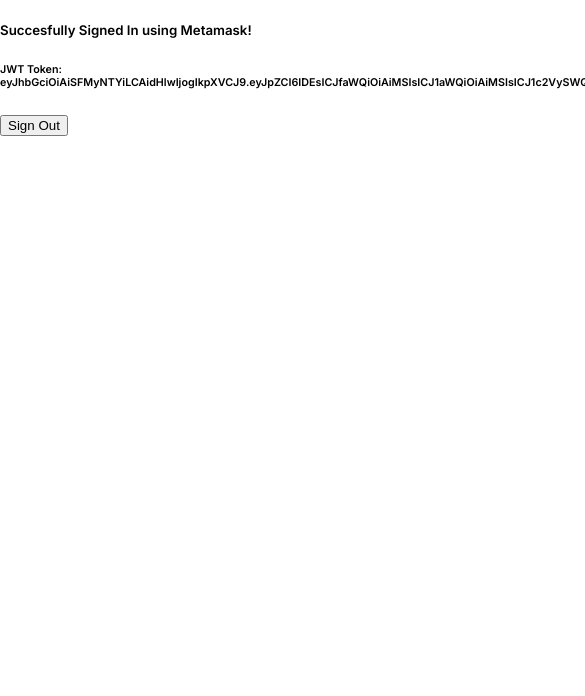
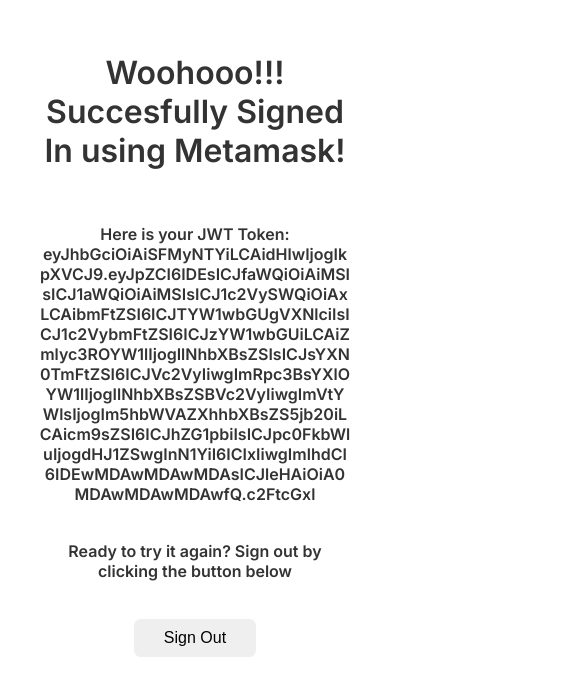
Before and after one commit to dhanmoni/buildspace-demo, a React (Vite) app in the folder client/: page /home in a window 390 px wide. Shown: the top 696 px of the page, 585 px wide, since content can reach past the window. Built offline with nearby package versions, Linux system fonts and the light colour scheme; sample sign-in values are in the browser's storage.

Commit message:
minor changes, responsiveness added

```diff
--- a/client/src/components/HeroSection.jsx
+++ b/client/src/components/HeroSection.jsx
@@ -1,10 +1,13 @@
 import React from "react";
-import '../styles/HeroSection.css'
+import { Link } from "react-router-dom";
+import "../styles/HeroSection.css";
 
 function HeroSection() {
   return (
     <div id="hero-section">
-      <div id="title">Home to the <br/> <span>world's best</span> web3 <br/> builders.</div>
+      <div id="title">
+        Home to the <br /> <span>world's best</span> web3 <br /> builders.
+      </div>
       <div id="sub-title">
         Buildspace accelerates your builder journey into web3. Whether you're
         just starting out, a seasoned vet transitioning from web2, or thinking
@@ -12,8 +15,18 @@
         incredible builders doing just that.
       </div>
       <div id="action-btns">
-        <div id="btn-project">Start a Project</div>
-        <div id="btn-discord">Join Discord</div>
+        <div id="btn-project">
+          <Link to="/login" style={{textDecoration:'none', color: '#333'}}>
+            Start a Project
+          </Link>
+        </div>
+        <div id="btn-discord">
+          <Link to="/login" style={{textDecoration:'none', color: '#fff'}}>
+            Join Discord
+          </Link>
+        </div>
+        {/* <div id="btn-project">Start a Project</div>
+        <div id="btn-discord">Join Discord</div> */}
       </div>
     </div>
   );
--- a/client/src/pages/Home.jsx
+++ b/client/src/pages/Home.jsx
@@ -1,5 +1,6 @@
 import React, { useEffect, useState } from 'react'
 import { useNavigate } from "react-router-dom";
+import '../styles/Home.css'
 
 function Home() {
   const navigate = useNavigate()
@@ -14,10 +15,13 @@
       navigate('/')
     }
   return (
-    <div>
-      <h5>Succesfully Signed In using Metamask! </h5>
-      <h6>JWT Token: {token}</h6>
-      <button onClick={handleSignout} >Sign Out</button>
+    <div style={{width: '80vw', margin: '0 auto'}}>
+      <h5>Woohooo!!! Succesfully Signed In using Metamask!</h5>
+      <h6>Here is your JWT Token: {token}</h6>
+      <h6>Ready to try it again? Sign out by clicking the button below</h6>
+      <div className='btn-container'>
+        <button onClick={handleSignout}>Sign Out</button>
+      </div>
       </div>
   )
 }
--- a/client/src/styles/AuthPage.css
+++ b/client/src/styles/AuthPage.css
@@ -22,6 +22,7 @@
     font-weight: 600;
     letter-spacing: -.05em;
     background: rgb(25,9,55);
+    background-size: contain;
     background: linear-gradient(147deg, rgba(25,9,55,1) 0%, rgba(150,18,133,1) 57%, rgba(225,84,90,1) 100%);
 }
 #left-panel p{
@@ -100,3 +101,35 @@
 #metamask-btn {
     background-color: #F6851B;
 }
+
+@media only screen and (max-width: 600px) {
+    #auth-page{
+        display: flex;
+        flex-direction: column;
+        min-height: 60vh;
+    }
+    #left-panel, #auth-form{
+        display: flex;
+        flex-direction: column;
+        align-items: center;
+        justify-content: center;
+        padding-left: 0;
+    }
+    #left-panel {
+        width: 100%;
+        height:50%;
+        font-size: 36px;
+        text-align: center
+    }
+    #auth-form{
+        width:100%;
+        align-items: center;
+    }
+    #auth-form input {
+        width: 80%;
+    }
+
+    #email-btn, #metamask-btn{
+        width:80%;
+    }
+   }
--- a/client/src/styles/HeroSection.css
+++ b/client/src/styles/HeroSection.css
@@ -68,3 +68,31 @@
 #btn-discord{
     color: #fff
 }
+
+
+@media only screen and (max-width: 600px) {
+    #hero-section{
+        width: 100%;
+        margin: 0 auto;
+        padding-top: 100px;
+        padding-bottom: 100px;
+        padding-left: 0;
+        padding-right: 0;
+    }
+    #title{
+        font-size: 60px;
+    }
+    #sub-title{
+        font-size: 16px;
+    }
+    #action-btns{
+        display: flex;
+        flex-direction: column;
+        align-items: center;
+        justify-content: center;
+    }
+    #btn-project{
+        margin-bottom: 20px;
+        margin-right: 0;
+    }
+   }
--- /dev/null
+++ b/client/src/styles/Home.css
@@ -0,0 +1,30 @@
+h5{
+    font-size: 32px;
+    color: #333;
+    text-align: center;
+    font-weight: 600;
+}
+
+h6{
+    font-size: 16px;
+    color: #333;
+    text-align: center;
+    font-weight: 600;
+    word-wrap: break-word;
+}
+.btn-container{
+    display: flex;
+    align-items: center;
+    justify-content: center;
+}
+
+button{
+    min-height: 40px;
+    padding: 6px 30px;
+    border: 1px solid white;
+    border-radius: 8px;
+    font-size: 16px;
+    font-weight: 500;
+    margin: 0 auto;
+    cursor: pointer;
+}
--- a/client/src/styles/Navbar.css
+++ b/client/src/styles/Navbar.css
@@ -55,3 +55,9 @@
 #nav-btn:hover{
     border: 1px solid white;
 }
+
+@media only screen and (max-width: 600px) {
+   #nav-links{
+       display: none;
+   }
+}
--- a/client/src/util/api.js
+++ b/client/src/util/api.js
@@ -1,7 +1,7 @@
 import axios from "axios";
 
 const api = axios.create({
-  //baseURL: "http://localhost:8080",
+  // baseURL: "http://localhost:8080",
   headers: {
     "Content-Type": "application/json",
   },
```
